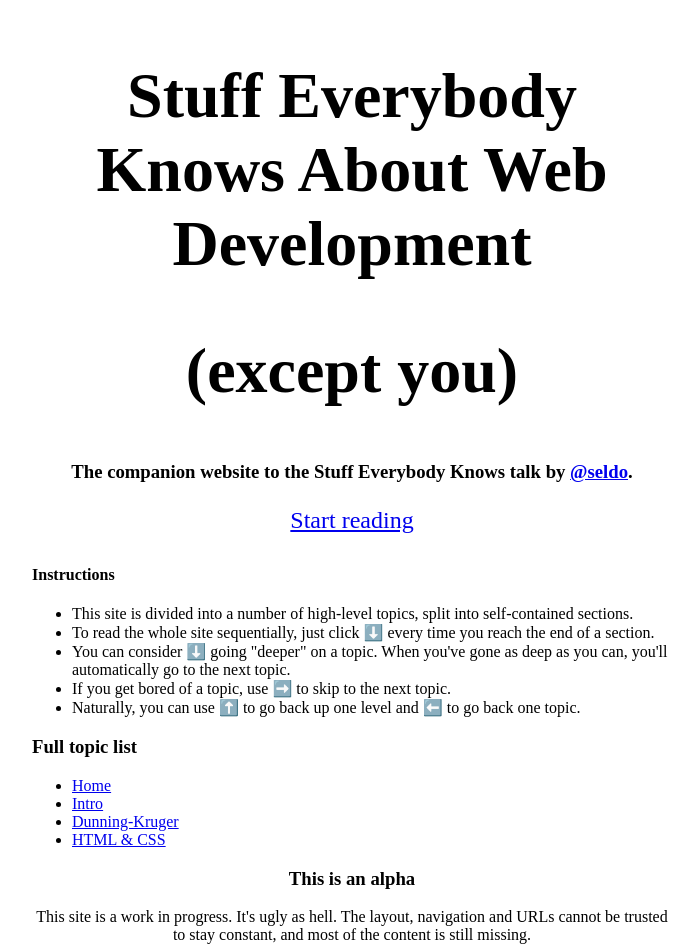
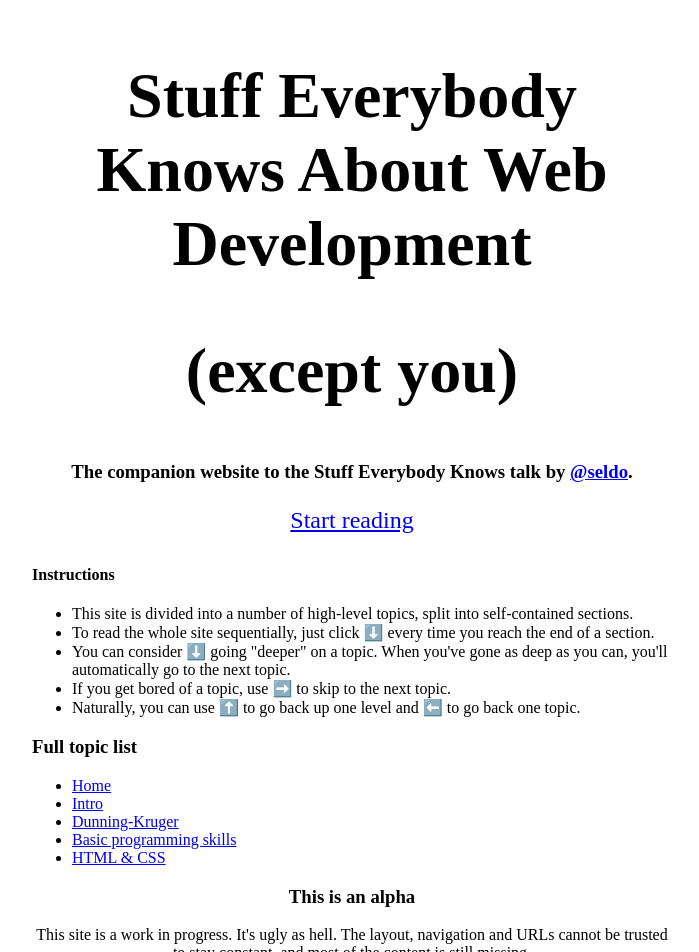
Before and after one commit to seldo/nuxt-test, a Nuxt app: page / in a window 1280 px wide. Shown: the top 952 px of the page, without its empty margins (288-987 px from the left). Built offline with nearby package versions, Linux system fonts and the light colour scheme.

Commit message:
Adding basic programming skills

```diff
--- a/components/topics.js
+++ b/components/topics.js
@@ -11,8 +11,12 @@ let topics = [
     slug: '2-dunning-kruger'
   },
   {
+    name: 'Basic programming skills',
+    slug: '3-basic-skills'
+  },
+  {
     name: 'HTML & CSS',
-    slug: '3-html-css'
+    slug: '4-html-css'
   }
 ]
 export default topics
```
